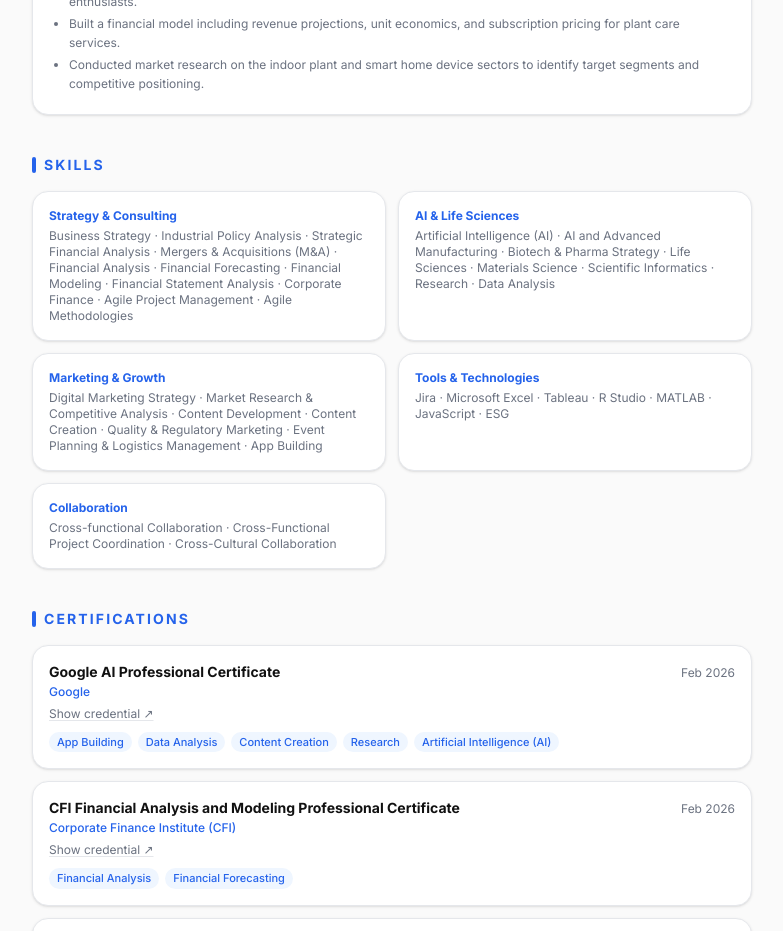
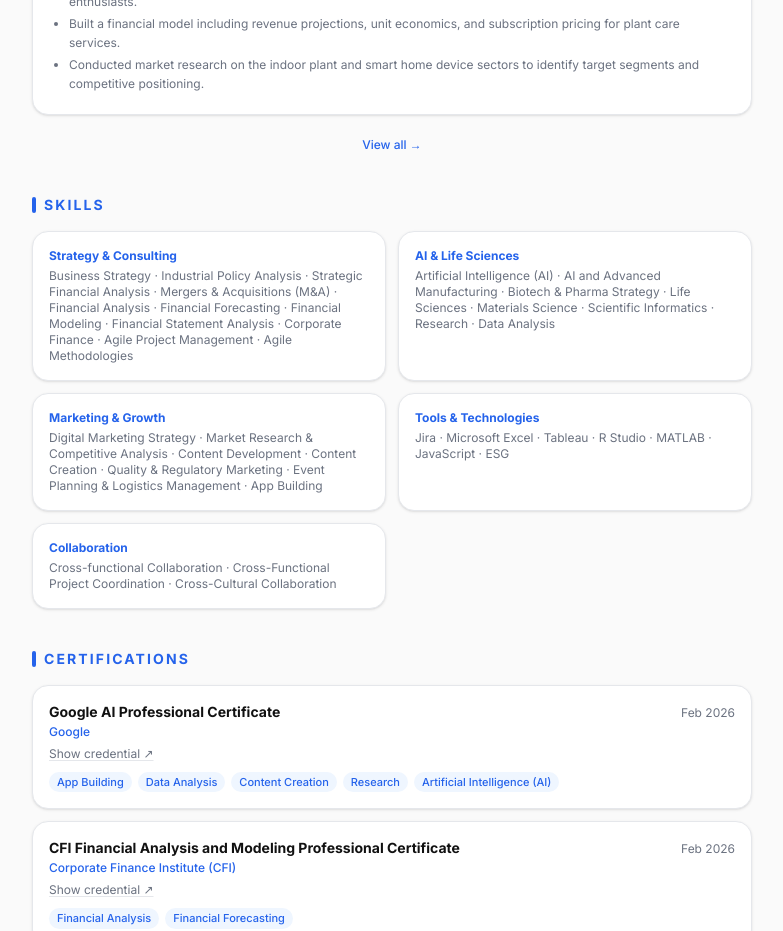
Before and after one commit to 21sean/Emi_site, a Next.js app: page /resume in a window 1280 px wide. Shown: the part 3660-4591 px from the top of the page, without its empty margins (248-1031 px from the left). Built offline with nearby package versions, Linux system fonts and the light colour scheme.

Commit message:
Add View all link to resume projects section

```diff
--- a/src/components/pages/ResumeContent.tsx
+++ b/src/components/pages/ResumeContent.tsx
@@ -4,6 +4,7 @@ import { useLanguage } from "@/components/LanguageProvider";
 import { getUI, getProfile } from "@/lib/translations";
 import { useMounted, useReveal } from "@/lib/useReveal";
 import SideNav from "@/components/SideNav";
+import Link from "next/link";
 
 export default function ResumeContent() {
   const { lang } = useLanguage();
@@ -211,6 +212,14 @@ export default function ResumeContent() {
               </div>
             ))}
           </div>
+          <div className="mt-4 text-center">
+            <Link
+              href="/projects"
+              className="inline-flex items-center gap-1 text-xs font-medium text-[var(--color-accent)] transition-colors hover:underline"
+            >
+              {ui.common.viewAll} →
+            </Link>
+          </div>
         </div>
 
         {/* ── Skills ────────────────────────────── */}
```
